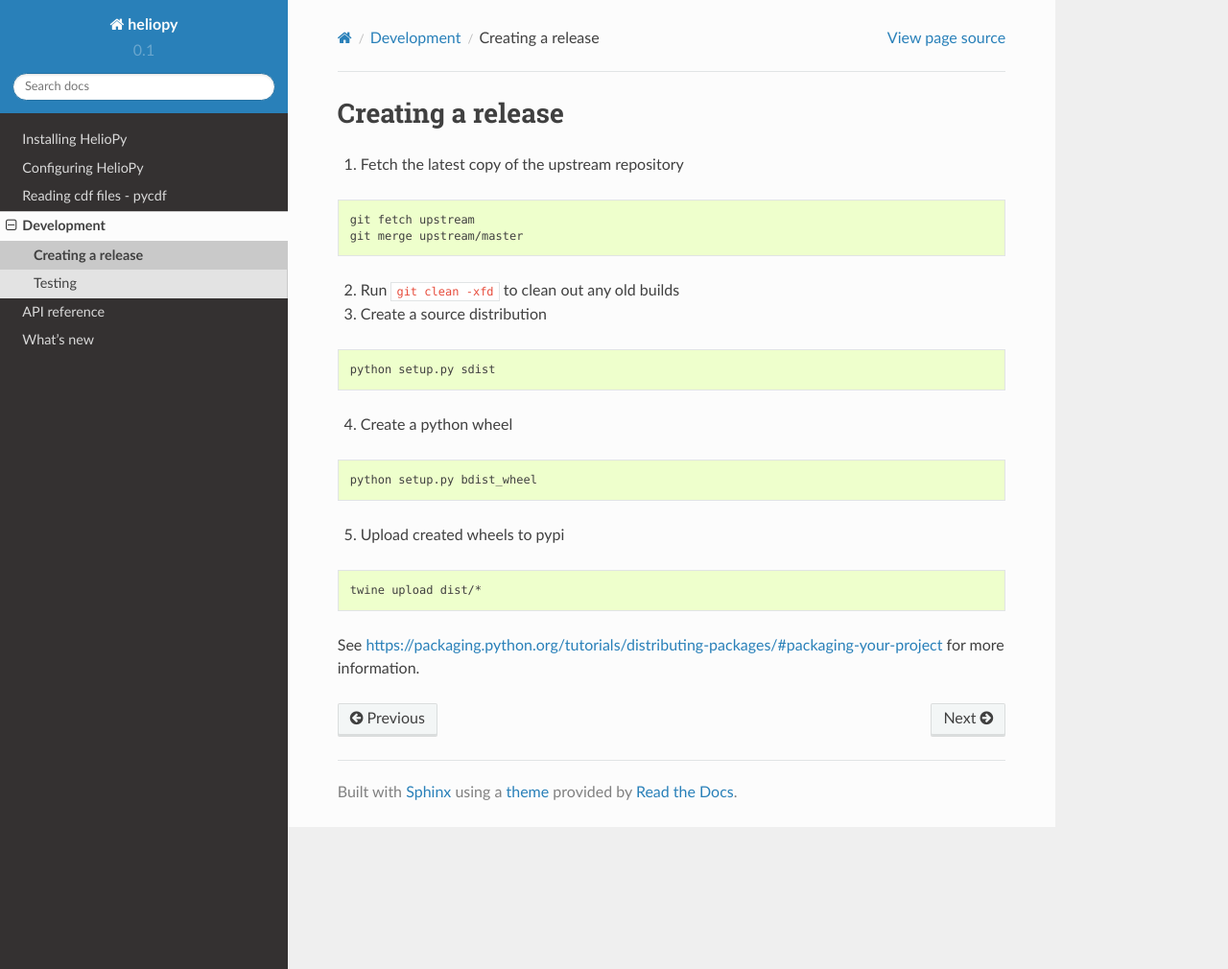
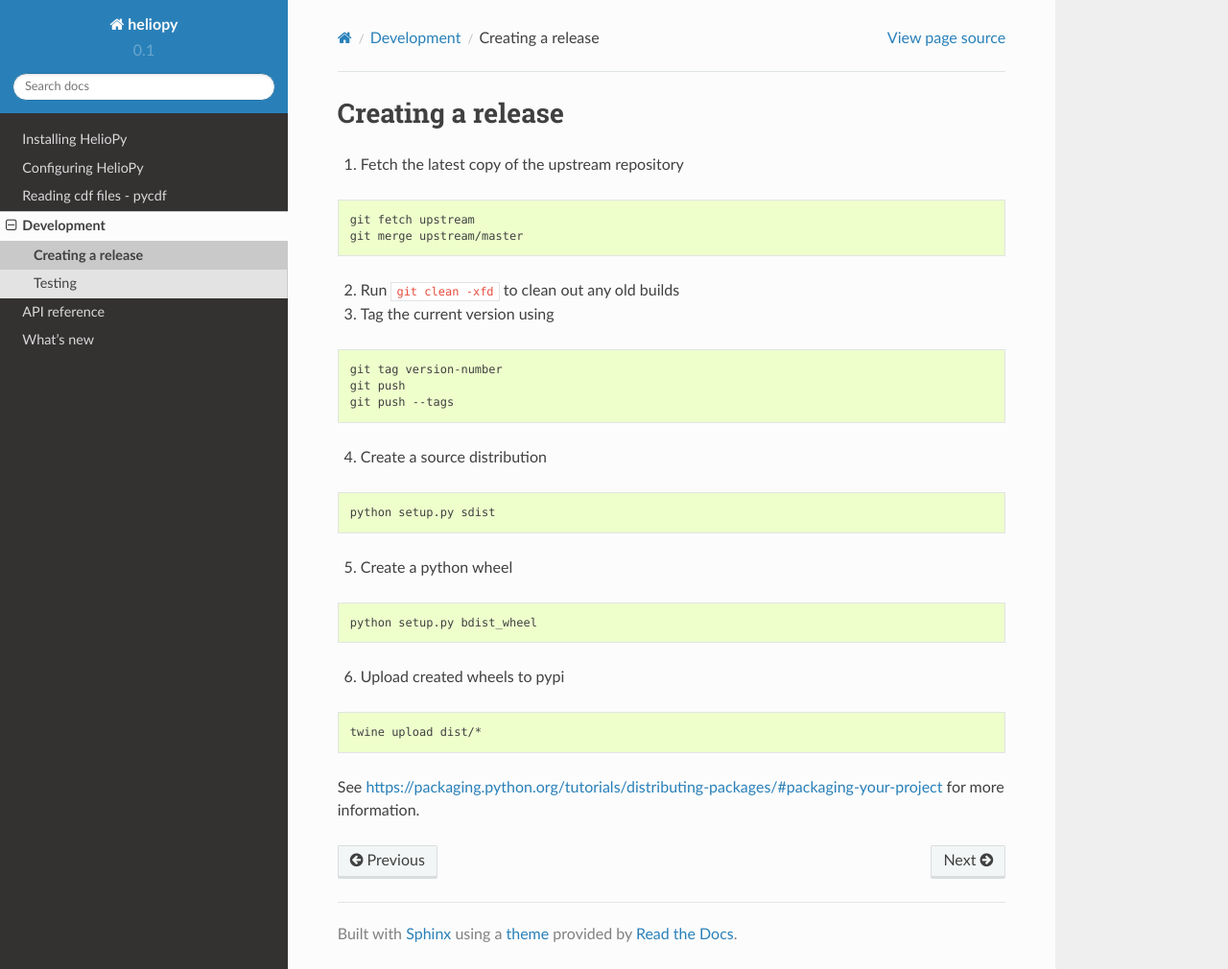
Before and after one commit to heliopython/heliopy, a Sphinx documentation site: the page built from doc/source/development/release.rst, in a window 1280 px wide and 1010 px high. Shown: the whole window at 96% size. Built offline with Sphinx 7.4.7 and the Read the Docs theme 2.0.0, drawn with Linux system fonts in a browser that asks for light colours; pages that are not in the unit, such as notebooks, are missing from menus.

Commit message:
Update release instructions

```diff
--- a/doc/source/development/release.rst
+++ b/doc/source/development/release.rst
@@ -10,20 +10,28 @@ Creating a release
 
 
 2. Run ``git clean -xfd`` to clean out any old builds
-3. Create a source distribution
+3. Tag the current version using
+
+.. code-block:: bash
+
+  git tag version-number
+  git push
+  git push --tags
+
+4. Create a source distribution
 
 .. code-block:: bash
 
   python setup.py sdist
 
 
-4. Create a python wheel
+5. Create a python wheel
 
 .. code-block:: bash
 
   python setup.py bdist_wheel
 
-5. Upload created wheels to pypi
+6. Upload created wheels to pypi
 
 .. code-block:: bash
 
```
